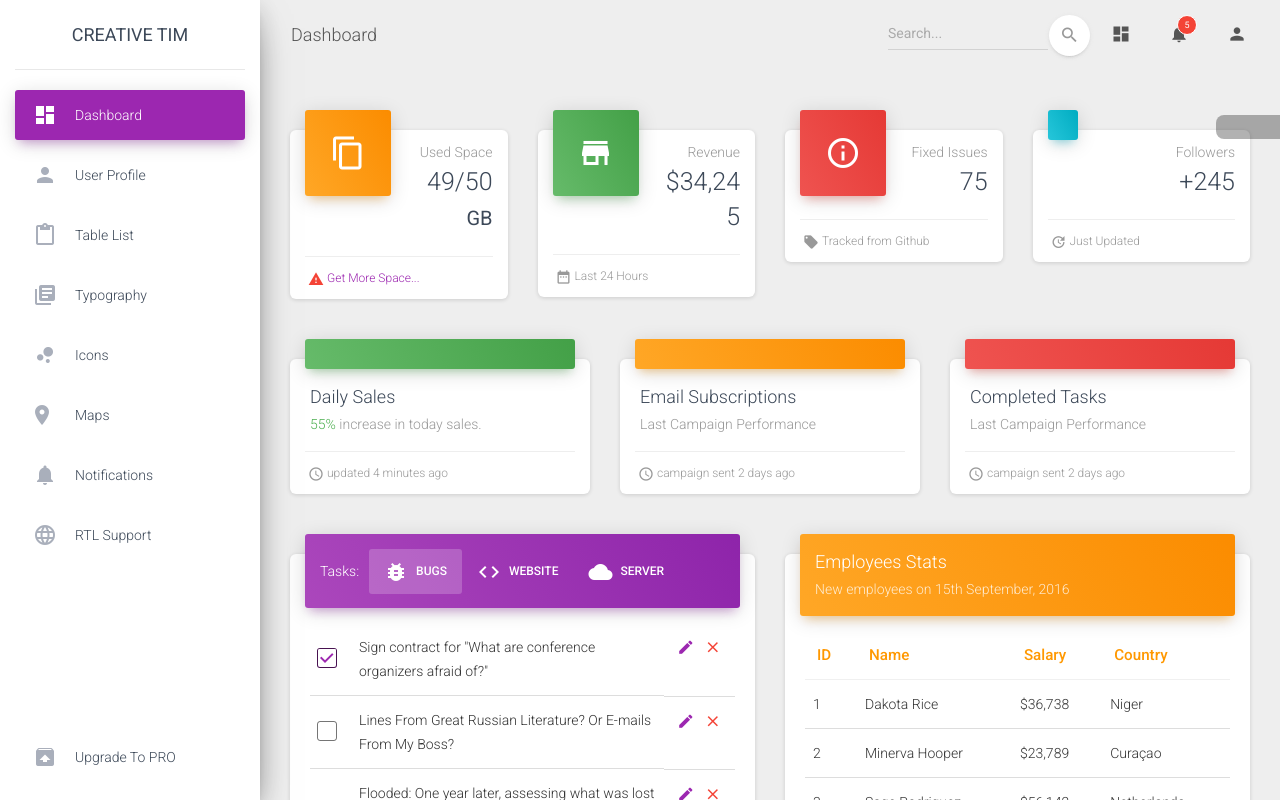
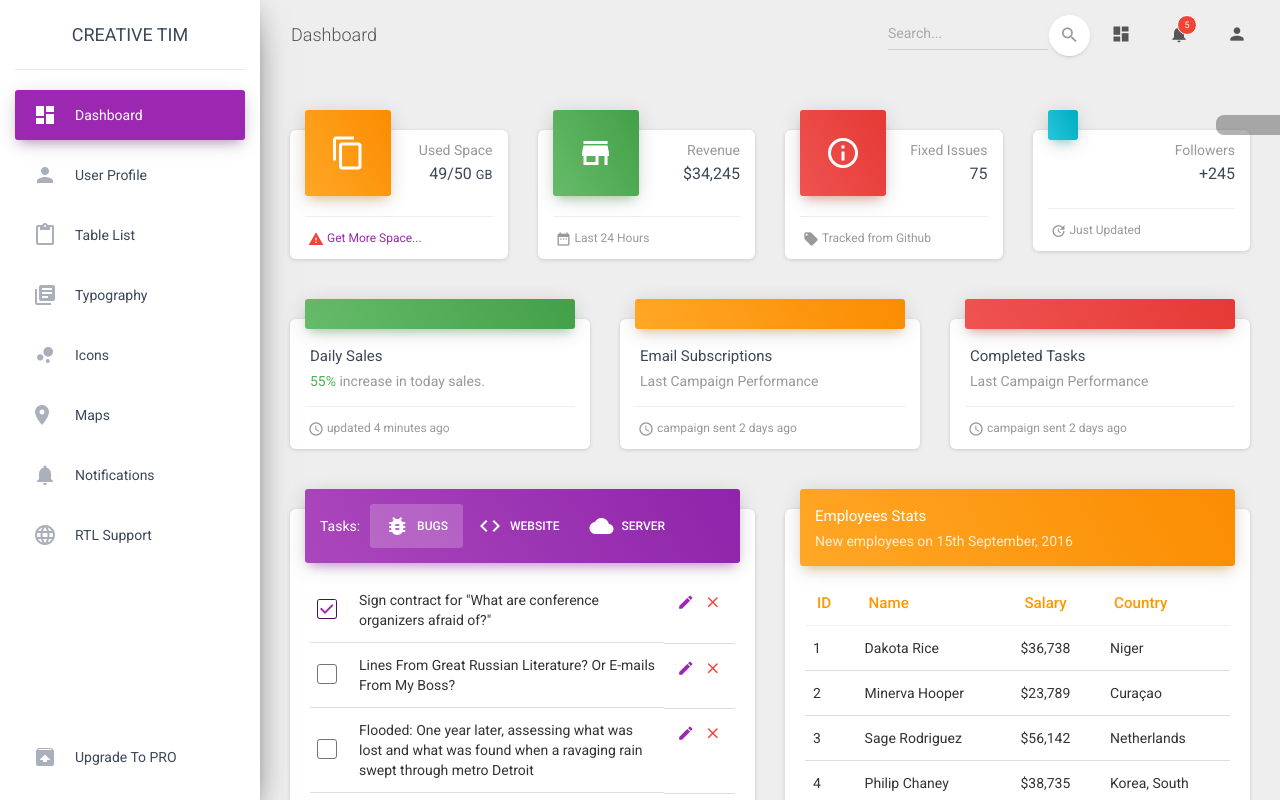
Before and after one commit to b-bodnar/angular-spring-boot-app, an Angular app: page / in a window 1280 px wide. Shown: the top 800 px of the page. Built offline with nearby package versions, Linux system fonts and the light colour scheme.

Commit message:
add libraries 1. bootstrap-css-only 2. angular-material

```diff
--- a/angular.json
+++ b/angular.json
@@ -24,6 +24,7 @@
               "src/assets"
             ],
             "styles": [
+              "./node_modules/@angular/material/prebuilt-themes/purple-green.css",
               "src/styles.css"
             ],
             "scripts": []
@@ -88,6 +89,7 @@
               "src/assets"
             ],
             "styles": [
+              "./node_modules/@angular/material/prebuilt-themes/purple-green.css",
               "src/styles.css"
             ],
             "scripts": []
@@ -119,6 +121,7 @@
           }
         }
       }
-    }},
+    }
+  },
   "defaultProject": "Todo"
 }
--- a/package.json
+++ b/package.json
@@ -12,13 +12,16 @@
   "private": true,
   "dependencies": {
     "@angular/animations": "~9.1.7",
+    "@angular/cdk": "^9.2.4",
     "@angular/common": "~9.1.7",
     "@angular/compiler": "~9.1.7",
     "@angular/core": "~9.1.7",
     "@angular/forms": "~9.1.7",
+    "@angular/material": "^9.2.4",
     "@angular/platform-browser": "~9.1.7",
     "@angular/platform-browser-dynamic": "~9.1.7",
     "@angular/router": "~9.1.7",
+    "bootstrap-css-only": "^4.4.1",
     "rxjs": "~6.5.4",
     "tslib": "^1.10.0",
     "zone.js": "~0.10.2"
--- a/src/app/app.module.ts
+++ b/src/app/app.module.ts
@@ -1,14 +1,16 @@
 import { BrowserModule } from '@angular/platform-browser';
 import { NgModule } from '@angular/core';
 
-import { AppComponent } from './app.component';
+import {AppComponent} from './app.component';
+import {BrowserAnimationsModule} from '@angular/platform-browser/animations';
 
 @NgModule({
   declarations: [
     AppComponent
   ],
   imports: [
-    BrowserModule
+    BrowserModule,
+    BrowserAnimationsModule
   ],
   providers: [],
   bootstrap: [AppComponent]
--- a/src/index.html
+++ b/src/index.html
@@ -9,8 +9,10 @@
   <link href="../assets/css/material-dashboard.css?v=2.1.2" rel="stylesheet"/>
   <link href="https://fonts.googleapis.com/css?family=Roboto:300,400,500,700|Roboto+Slab:400,700|Material+Icons"
         rel="stylesheet" type="text/css"/>
+  <link href="https://fonts.googleapis.com/css?family=Roboto:300,400,500&display=swap" rel="stylesheet">
+  <link href="https://fonts.googleapis.com/icon?family=Material+Icons" rel="stylesheet">
 </head>
-<body>
-  <app-root></app-root>
+<body class="mat-typography">
+<app-root></app-root>
 </body>
 </html>
--- a/src/styles.css
+++ b/src/styles.css
@@ -1 +1,10 @@
 @import "assets/css/material-dashboard.css";
+
+html, body {
+  height: 100%;
+}
+
+body {
+  margin: 0;
+  font-family: Roboto, "Helvetica Neue", sans-serif;
+}
```
Also changed, not shown: 1 other file (tests, documents, lock files or other folders).
